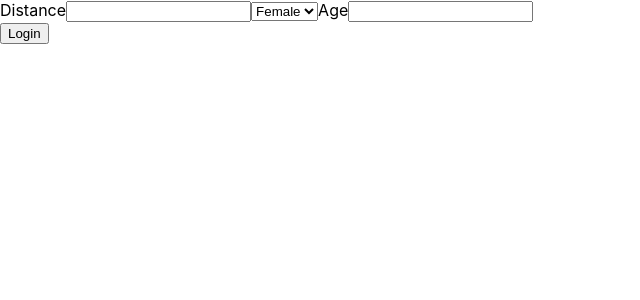
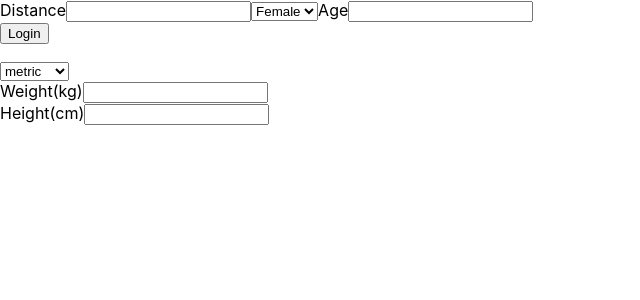
Before and after one commit to amandagibson/CooperClient, a React (Create React App) app: page / in a window 1280 px wide. Shown: the top 300 px of the page, without its empty margins (0-640 px from the left). Built offline with nearby package versions, Linux system fonts and the light colour scheme.

Commit message:
fixes BMIcalculator rendering

```diff
--- a/jest-puppeteer.config.js
+++ b/jest-puppeteer.config.js
@@ -18,6 +18,6 @@ module.exports = {
     server: {
         command: `BROWSER=none npm run start`,
         port: 3001,
-        launchTimeout: 4000,
+        launchTimeout: 5000,
     },
 }
--- a/package.json
+++ b/package.json
@@ -30,6 +30,7 @@
     "jest-dev-server": "^3.9.0",
     "jest-puppeteer": "^3.9.0",
     "puppeteer": "^1.13.0",
-    "react-test-renderer": "^16.8.3"
+    "react-test-renderer": "^16.8.3",
+    "sinon": "^7.2.7"
   }
 }
--- a/src/App.js
+++ b/src/App.js
@@ -4,6 +4,8 @@ import DisplayPerformanceData from './Components/DisplayPerformanceData';
 import InputFields from './Components/InputFields';
 import LoginForm from './Components/LoginForm';
 import { authenticate } from './Modules/Auth';
+import DisplayResult from './Components/displayResult';
+import CalculationMethod from './Components/CalculationMethod';
 
 
 class App extends Component {
@@ -20,9 +22,24 @@ class App extends Component {
 			message: '',
 			entrySaved: false,
 			renderIndex: false,
-			updateIndex: false
+			updateIndex: false,
+			weight: '',
+			height: '',
+			method: 'metric',
+			weightType: 'kg',
+			heightType: 'cm'
 
     }
+	}
+
+	setInputType(e) {
+		this.setState({ method: e.target.value }, () => {
+			if (this.state.method === 'imperial') {
+				this.setState({ weightType: 'lbs', heightType: 'inches' });
+			} else if (this.state.method === 'metric') {
+				this.setState({ weightType: 'kg', heightType: 'cm' });
+			}
+		})
 	}
 
 	entryHandler() {
@@ -110,7 +127,24 @@ class App extends Component {
 					entryHandler={this.entryHandler.bind(this)}
 				/>
   			{performanceDataIndex}
-        {renderLogin}
+				{renderLogin}
+				<CalculationMethod
+					onChangeValue={this.setInputType.bind(this)}
+				/>
+				<div className="input-field">
+					<label>Weight({this.state.weightType})</label>
+					<input name="weight" value={this.state.weight} onChange={(e) => this.setState({ weight: e.target.value })} />
+				</div>
+
+				<div className="input-field">
+					<label>Height({this.state.heightType})</label>
+					<input name="height" value={this.state.height} onChange={(e) => this.setState({ height: e.target.value })} />
+				</div>
+				<DisplayResult
+					method = {this.state.method}
+					weight={this.state.weight}
+					height={this.state.height}
+				/>
       </div>
     );
   }
--- a/src/__features__/userCanCalculateTheirBMI.feature.js
+++ b/src/__features__/userCanCalculateTheirBMI.feature.js
@@ -1,15 +1,11 @@
 describe('BMI Converter', () => {
     beforeAll(async () => {
         jest.setTimeout(100000);
-        await page.goto('http://localhost:3000');
+        await page.goto('http://localhost:3001');
     })
 
     beforeEach(async () => {
         await page.reload();
-    });
-
-    it('should display "The React"', async () => {
-        await expect(page).toMatch('The React');
     });
 
     describe('Metric method', async () => {
```
Also changed, not shown: src/Components/BmiInputFields.js (deleted), 1 other file (tests, documents, lock files or other folders).
